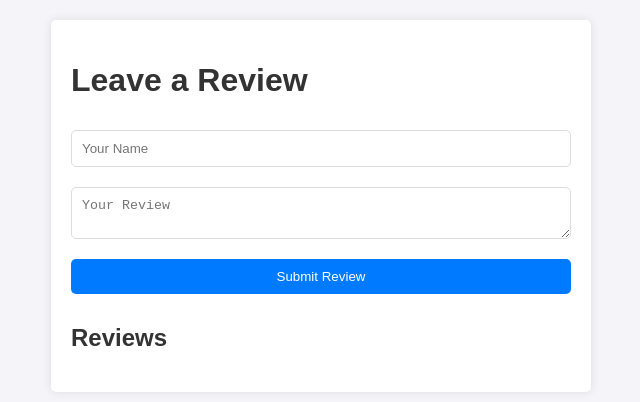
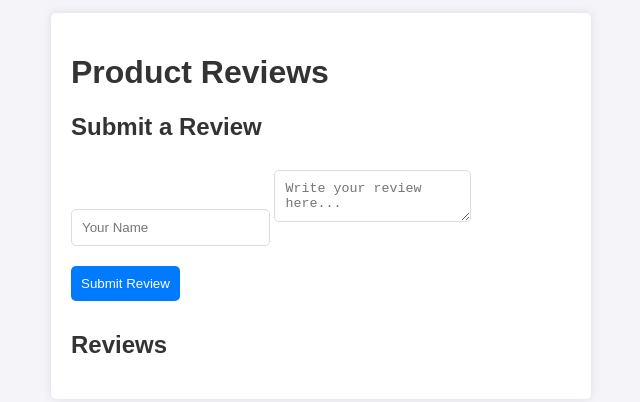
Before and after one commit to Zymir25/PA.2, a plain HTML site: page index.html in a window 1280 px wide. Shown: the part 194-596 px from the top of the page, without its empty margins (319-959 px from the left). Drawn offline with Linux system fonts and the light colour scheme.

Commit message:
index.html

```diff
--- a/index.html
+++ b/index.html
@@ -8,16 +8,21 @@
 </head>
 <body>
     <div class="container">
-        <h1>Leave a Review</h1>
-        <form id="reviewForm">
-            <input type="text" id="name" placeholder="Your Name" required>
-            <textarea id="review" placeholder="Your Review" required></textarea>
-            <button type="submit">Submit Review</button>
-        </form>
+        <h1>Product Reviews</h1>
 
-        <h2>Reviews</h2>
-        <div id="reviews"></div>
+        <div class="review-form">
+            <h2>Submit a Review</h2>
+            <input type="text" id="reviewerName" placeholder="Your Name" required>
+            <textarea id="reviewText" placeholder="Write your review here..." required></textarea>
+            <button onclick="submitReview()">Submit Review</button>
+        </div>
+
+        <div class="reviews" id="reviewsContainer">
+            <h2>Reviews</h2>
+            <div id="reviewsList"></div>
+        </div>
     </div>
+
     <script src="script.js"></script>
 </body>
 </html>
```
